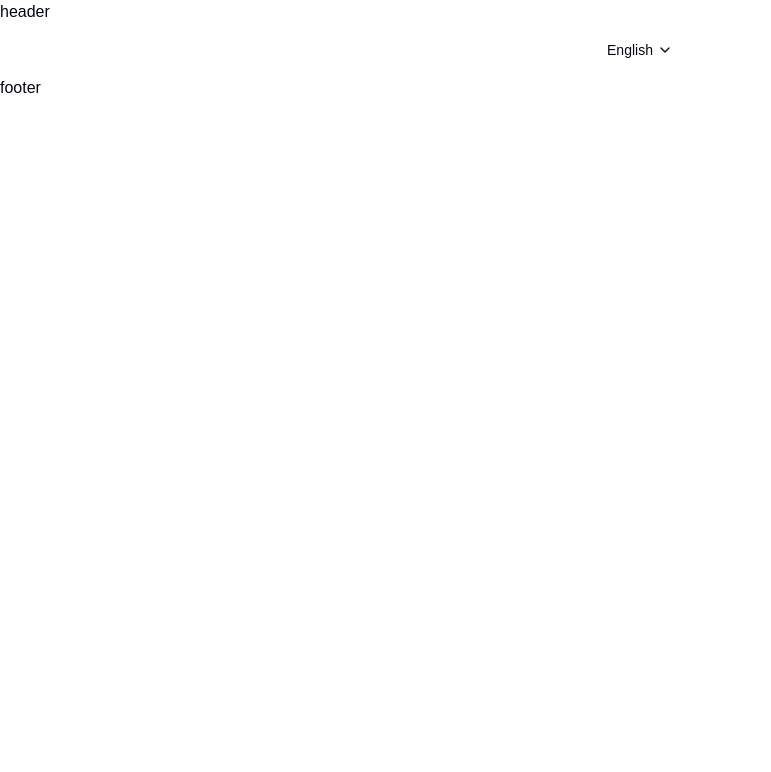
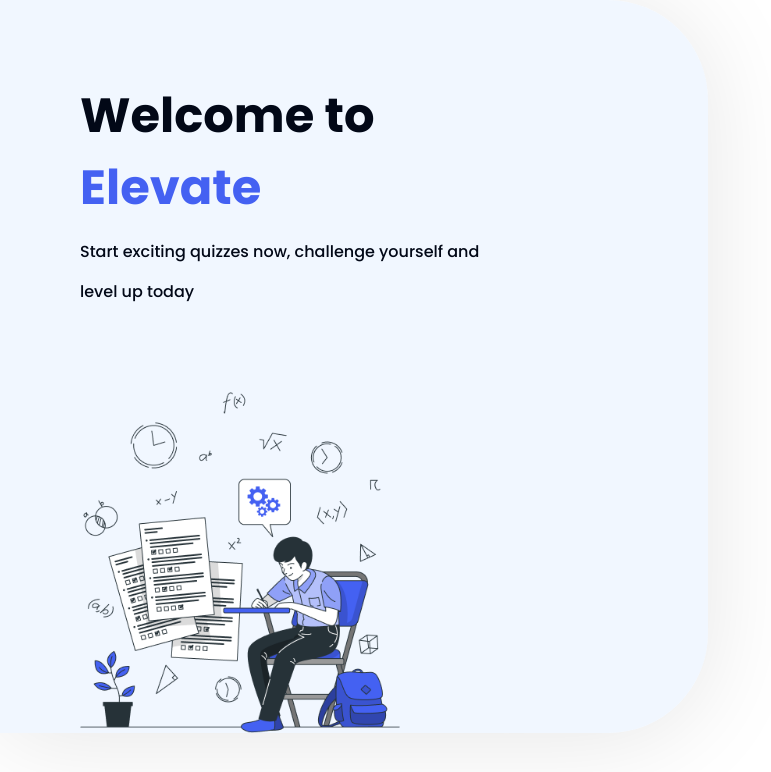
Before and after one commit to Sherif-El-Sheikh/online-exam, a Next.js app: page /auth/login in a window 1280 px wide. Shown: the top 772 px of the page, without its empty margins (0-771 px from the left). Built offline with nearby package versions, Linux system fonts and the light colour scheme.

Commit message:
Created AuthSide component

```diff
--- a/src/app/auth/layout.tsx
+++ b/src/app/auth/layout.tsx
@@ -1,9 +1,7 @@
 export default function Layout({ children } : {children : React.ReactNode}) {
     return (
             <>
-                header
             {children}
-            footer
             </>
     )
 }
--- a/src/app/auth/login/page.tsx
+++ b/src/app/auth/login/page.tsx
@@ -2,7 +2,8 @@
 import { PasswordInput } from "@/components/common/password-input";
 import SwitchLanguage from "@/components/common/switch-language";
 import { VariantInput } from "@/components/common/variant-input";
-import AuthSocial from "@/components/features/auth/AuthSocial";
+import AuthSide from "@/components/features/auth/auth-side";
+import AuthSocial from "@/components/features/auth/auth-social";
 import { Button } from "@/components/ui/button";
 import Image from 'next/image';
 
@@ -10,12 +11,13 @@ import Image from 'next/image';
 
 export default function Page() {
     return (
-        <main className='p-2 flex justify-center items-center text-center '>
+        <main className=''>
             {/* <VariantInput variant="search" placeholder="Search Quiz" className=""/> */}
             {/* <PasswordInput placeholder="Password" className="mb-4"/> */}
             {/* <Button variant={'add'} className=''>Add</Button> */}
             {/* <AuthSocial/> */}
-            <SwitchLanguage/>
+            {/* <SwitchLanguage/> */}
+            <AuthSide/>
 
 
         </main>
--- /dev/null
+++ b/src/components/features/auth/auth-side.tsx
@@ -0,0 +1,28 @@
+import Image from "next/image"
+import examBro from "../../../../public/assets/images/bro.png"
+
+export default function AuthSide() {
+    return (
+        <section className="bg-blue-100/40 w-[708px] rounded-tr-auth rounded-br-auth shadow-auth-side">
+            <div className="w-[488px] pl-20">
+                <header className="font-poppins py-20">
+                {/* Logo */}
+                <h1 className="font-bold text-5xl/[150%] mb-2">Welcome to
+                    <span className="text-main"> Elevate</span>
+                </h1>
+
+                {/* Description */}
+                <p className="font-medium text-base/10">Start exciting quizzes now, challenge yourself and level up today</p>
+                </header>
+
+                {/* /Logo Image */}
+                <Image
+                src={examBro}
+                width={320}
+                height={434}
+                alt="online exam photo"
+                />
+            </div>
+        </section>
+    )
+}
--- a/src/components/features/auth/AuthSocial.tsx
+++ b/src/components/features/auth/auth-social.tsx
@@ -16,7 +16,7 @@ export default function AuthSocial() {
                 <SocialIconItem href='https://www.youtube.com/watch?v=QiIzrFQId9E'>
                     <Image
                     src={logoGoogle}
-                    alt="prof"
+                    alt="google icon"
                     width={24}
                     height={24}
                     />
--- a/tailwind.config.ts
+++ b/tailwind.config.ts
@@ -57,9 +57,11 @@ const config: Config = {
   		borderRadius: {
   			lg: 'var(--radius)',
   			md: 'calc(var(--radius) - 2px)',
-  			sm: 'calc(var(--radius) - 4px)'
+  			sm: 'calc(var(--radius) - 4px)',
+			auth: '100px'
   		},
 		boxShadow: {
+			'auth-side': '0px 5px 100px 0px #0000001A',
 			'auth-input': '0px 10px 30px 0px #4461f20d',
 			'primary-auth': '0px 18px 30px 0px #4461f21c',
 			'search': '0px 15px 40px 0px #0000001a'
```
